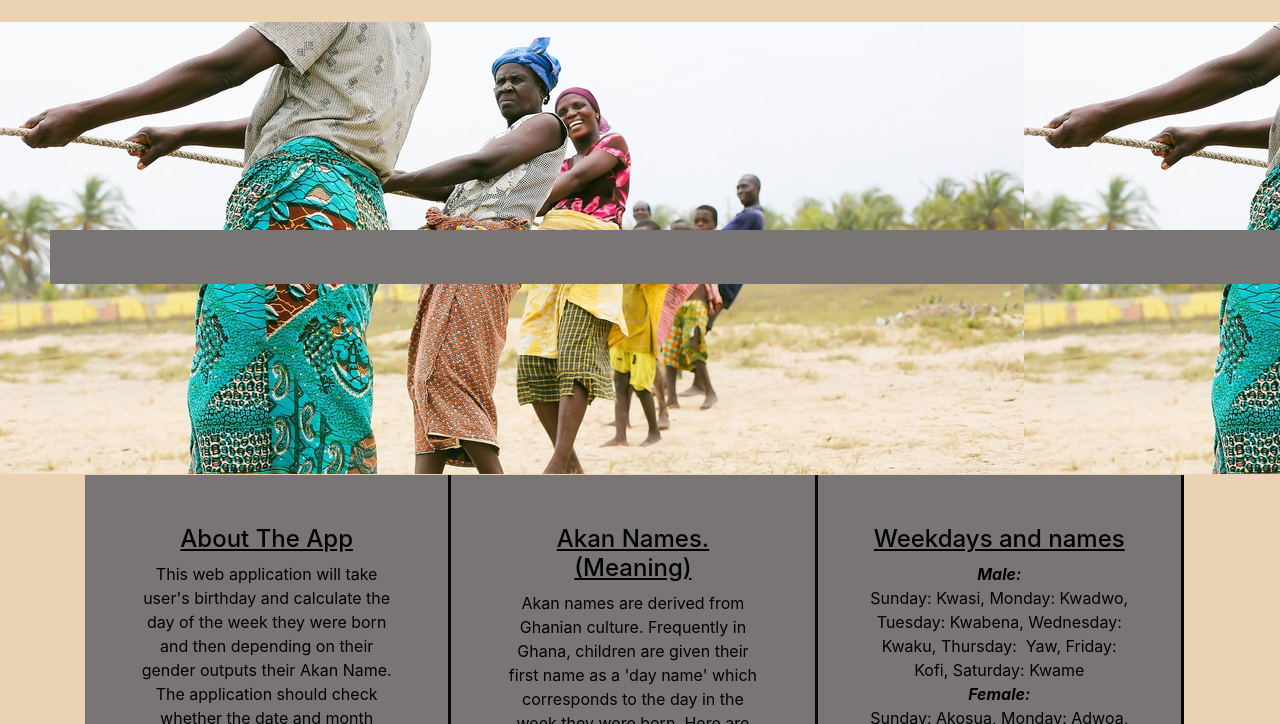
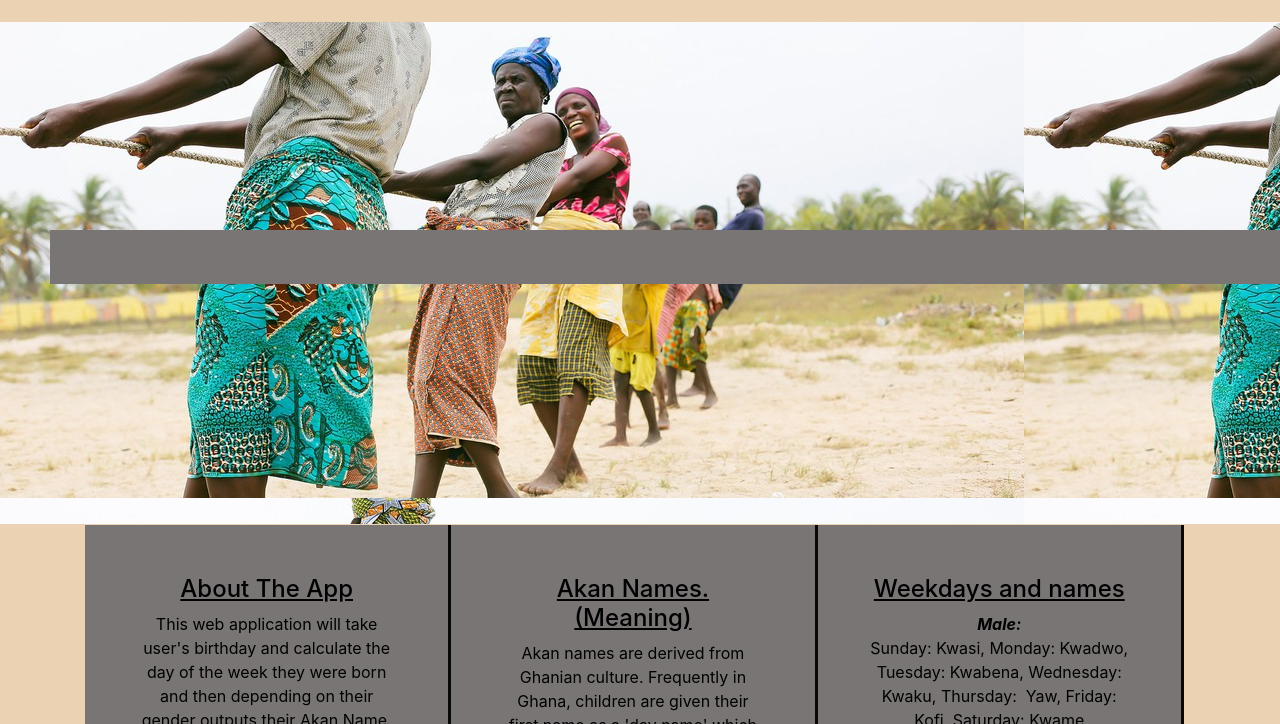
Before and after one commit to EdwardT94/Ghanian-Culture, a plain HTML site: page index.html in a window 1280 px wide. Shown: the part 76-800 px from the top of the page. Drawn offline with Linux system fonts and the light colour scheme.

Commit message:
Adjusted My css file on image part

```diff
--- a/css/styles.css
+++ b/css/styles.css
@@ -55,8 +55,8 @@ h5{
     padding-bottom: 30;
 }
 .bg{
-    background-image: url(../images/kan.jpg); height: 550px;
-    background-repeat: no-repeat, no repeat;
+    background-image: url(../images/kan.jpg); height: 600px;
+    background-repeat: no-repeat,
 }
 .day{
     padding-left: 50px;
```
